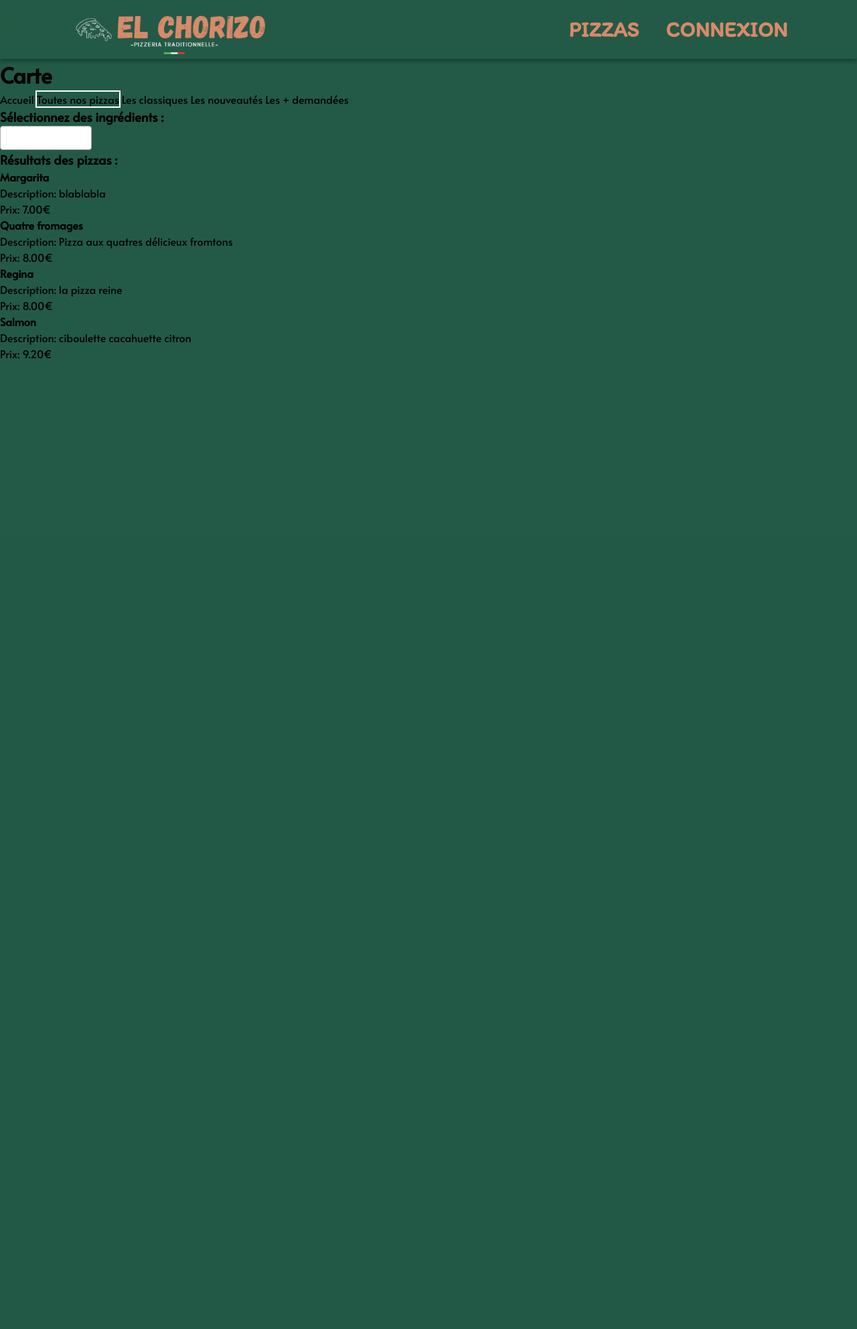
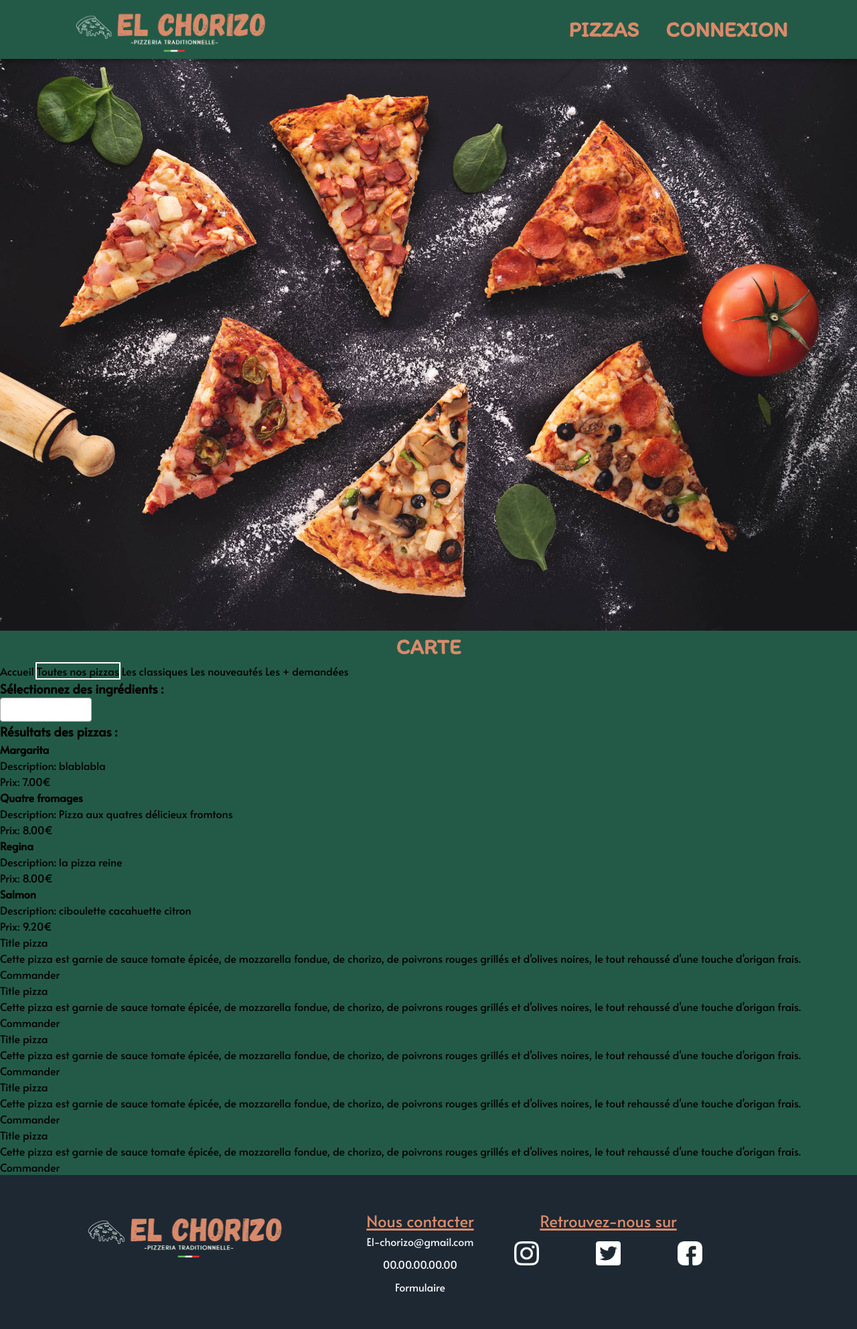
Before and after one commit to malibu1106/Pizzeria, a PHP site: page /carte.php in a window 1280 px wide. Shown: the whole page at 67% size. Before the commit the page ends 536 px from the top, so only its background shows below. Run offline with PHP 8.4, Linux system fonts and the light colour scheme; data comes from the database, SQL or seed files in the repository; some libraries are stand-ins or nearby versions.

Commit message:
start carte pizza and correction logo

```diff
--- a/src/carte.php
+++ b/src/carte.php
@@ -8,19 +8,76 @@
     <link rel="icon" type="png" href="../img/favicon.png" />
     <link rel="stylesheet" href="../css/carte.css">
     <link rel="stylesheet" href="../css/include_css/nav.css">
+    <link rel="stylesheet" href="../css/include_css/footer.css">
     <title>El Chorizo Carte</title>
 </head>
 
 <body>
     <header>
         <?php include_once './include/nav.php'; ?>
+        <img class="header_carte" src="../img/header_carte.jpg" alt="pizza">
+    </header>
 
-    </header>
-    <h1>Carte</h1>
-    <?php include 'tests/test_filtered_search.php'?>
+    <main>
+        <h1>Carte</h1>
+        <?php include 'tests/test_filtered_search.php'?>
+        <div class="container-pizza">
+            <figure class="container-pizza-info">
+                <img src="" alt="">
+                <figcaption class="pizza-descritpion">
+                    <p>Title pizza</p>
+                    <p>Cette pizza est garnie de sauce tomate épicée, de mozzarella fondue, de chorizo, de poivrons
+                        rouges grillés et d'olives noires, le tout rehaussé d'une touche d'origan frais. </p>
+                    <a class="btn-commander" href="">Commander</a>
+                </figcaption>
+            </figure>
 
+            <!-- this block can be delete after -->
+            <!-- this block can be delete after -->
+            <figure class="container-pizza-info">
+                <img src="" alt="">
+                <figcaption class="pizza-descritpion">
+                    <p>Title pizza</p>
+                    <p>Cette pizza est garnie de sauce tomate épicée, de mozzarella fondue, de chorizo, de poivrons
+                        rouges grillés et d'olives noires, le tout rehaussé d'une touche d'origan frais. </p>
+                    <a class="btn-commander" href="">Commander</a>
+                </figcaption>
+            </figure>
+            <figure class="container-pizza-info">
+                <img src="" alt="">
+                <figcaption class="pizza-descritpion">
+                    <p>Title pizza</p>
+                    <p>Cette pizza est garnie de sauce tomate épicée, de mozzarella fondue, de chorizo, de poivrons
+                        rouges grillés et d'olives noires, le tout rehaussé d'une touche d'origan frais. </p>
+                    <a class="btn-commander" href="">Commander</a>
+                </figcaption>
+            </figure>
+            <figure class="container-pizza-info">
+                <img src="" alt="">
+                <figcaption class="pizza-descritpion">
+                    <p>Title pizza</p>
+                    <p>Cette pizza est garnie de sauce tomate épicée, de mozzarella fondue, de chorizo, de poivrons
+                        rouges grillés et d'olives noires, le tout rehaussé d'une touche d'origan frais. </p>
+                    <a class="btn-commander" href="">Commander</a>
+                </figcaption>
+            </figure>
+            <figure class="container-pizza-info">
+                <img src="" alt="">
+                <figcaption class="pizza-descritpion">
+                    <p>Title pizza</p>
+                    <p>Cette pizza est garnie de sauce tomate épicée, de mozzarella fondue, de chorizo, de poivrons
+                        rouges grillés et d'olives noires, le tout rehaussé d'une touche d'origan frais. </p>
+                    <a class="btn-commander" href="">Commander</a>
+                </figcaption>
+            </figure>
+            <!-- this block can be delete after -->
+            <!-- this block can be delete after -->
 
+        </div>
 
+    </main>
+
+    <?php include_once './include/footer.php'; ?>
 </body>
 
 </html>
--- a/src/css/carte.css
+++ b/src/css/carte.css
@@ -56,3 +56,20 @@ body {
 .active-filter {
     outline: solid white 2px;
 }
+
+h1 {
+    text-align: center;
+    font-family: "itim-regular";
+    color: var(--title-color);
+    text-transform: uppercase;
+}
+
+.container-info-pizza {
+    background-color: var(--box-color);
+}
+
+/* ----- tablet ----- */
+@media all and (min-width: 768px) and (max-width: 1024px) {}
+
+/* ------ desktop ------  */
+@media (min-width: 1024px) {}
--- a/src/css/include_css/footer.css
+++ b/src/css/include_css/footer.css
@@ -44,6 +44,10 @@
 
 html {
     scroll-behavior: smooth;
+}
+
+footer {
+    background-color: var(--box-color);
 }
 
 .container-footer {
--- a/src/include/footer.php
+++ b/src/include/footer.php
@@ -26,5 +26,5 @@
                 </div>
             </div>
         </div>
-        <img class="logo-el-chorizo-footer-responsive" src="../img/el_chorizo_logo_footer.png" alt="logo">
+        <img class="logo-el-chorizo-footer-responsive" src="../img/el_chorizo_logo.png" alt="logo">
     </footer>
--- a/src/index.php
+++ b/src/index.php
@@ -48,7 +48,6 @@ session_start();
             </figcaption>
         </figure>
         <!-- a changer chaque jours en php pour afficher une pizza différente -->
-
 
         <!-- grid notre carte -->
         <h2 class="title-color">Notre carte</h2>
```
Also changed, not shown: src/css/style.css (+14 -23 lines), src/img/el_chorizo_logo.png, src/img/el_chorizo_logo_footer.png (deleted), src/img/header_carte.jpg (added).
